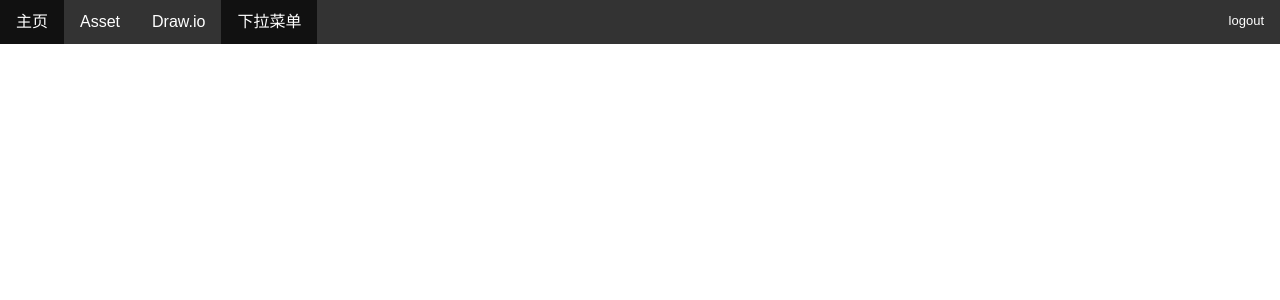
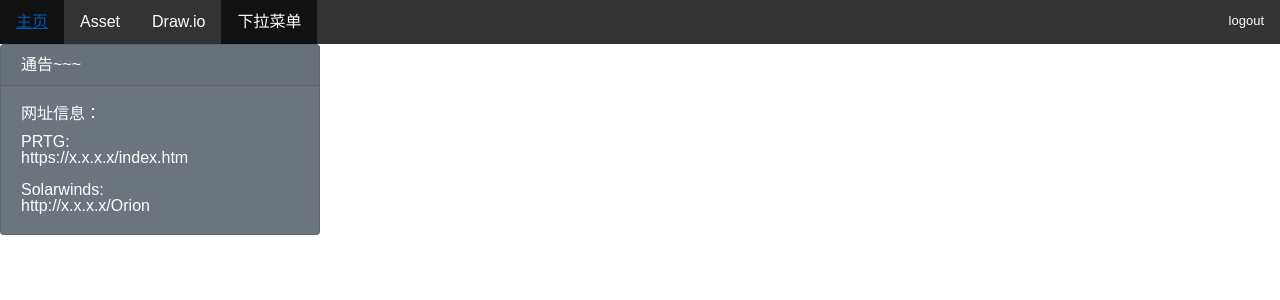
Before and after one commit to sshuangliu/mysite, a Django app: page /mainpage/ in a window 1280 px wide. Shown: the top 300 px of the page. Run offline with Django 3.2, Linux system fonts and the light colour scheme; a user stored in the database is signed in; some libraries are stand-ins or nearby versions.

Commit message:
depolyment for apache...

```diff
--- a/learn/templates/mainpage.html
+++ b/learn/templates/mainpage.html
@@ -1,8 +1,28 @@
 {% extends 'base.html' %}
+{% block css_001 %}
+<!-- Bootstrap CSS -->
+    <link rel="stylesheet" href="https://stackpath.bootstrapcdn.com/bootstrap/4.4.1/css/bootstrap.min.css" integrity="sha384-Vkoo8x4CGsO3+Hhxv8T/Q5PaXtkKtu6ug5TOeNV6gBiFeWPGFN9MuhOf23Q9Ifjh" crossorigin="anonymous">
+{% endblock css_001 %}
 {% block title %}
     mainpage
 {% endblock title %}
 
 {% block body %}
 
+	<!-- Optional JavaScript -->
+    <!-- jQuery first, then Popper.js, then Bootstrap JS -->
+    <script src="https://code.jquery.com/jquery-3.4.1.slim.min.js" integrity="sha384-J6qa4849blE2+poT4WnyKhv5vZF5SrPo0iEjwBvKU7imGFAV0wwj1yYfoRSJoZ+n" crossorigin="anonymous"></script>
+    <script src="https://cdn.jsdelivr.net/npm/popper.js@1.16.0/dist/umd/popper.min.js" integrity="sha384-Q6E9RHvbIyZFJoft+2mJbHaEWldlvI9IOYy5n3zV9zzTtmI3UksdQRVvoxMfooAo" crossorigin="anonymous"></script>
+    <script src="https://stackpath.bootstrapcdn.com/bootstrap/4.4.1/js/bootstrap.min.js" integrity="sha384-wfSDF2E50Y2D1uUdj0O3uMBJnjuUD4Ih7YwaYd1iqfktj0Uod8GCExl3Og8ifwB6" crossorigin="anonymous"></script>
+
+<div class="card text-white bg-secondary mb-3" style="max-width: 20rem;">
+  <div class="card-header">通告~~~</div>
+  <div class="card-body">
+    <h5 class="card-title">网址信息：</h5>
+    <p class="card-text">PRTG:<br>https://x.x.x.x/index.htm<br><br>
+    Solarwinds:<br>http://x.x.x.x/Orion</p>
+  </div>
+</div>
+
+
 {% endblock body %}
--- a/learn/views.py
+++ b/learn/views.py
@@ -14,6 +14,9 @@
 # Create your views here.
 
 # coding:utf-8
+
+def test(request):
+    return render(request, 'test.html')
 
 def app_login(request):
     if request.method == 'POST':
--- a/mysite/urls.py
+++ b/mysite/urls.py
@@ -31,4 +31,5 @@
     path('device_update/<int:device_id>', learn_views.device_update, name='device_update'),
     path('device_del/<int:device_id>', learn_views.device_del, name='device_del'),
     path('download/<str:asset>', learn_views.download, name='download'),
+    path('test', learn_views.test, name='test'),
 ]
```
Also changed, not shown: learn/templates/test.html (added, +8 -0 lines), db.sqlite3.
